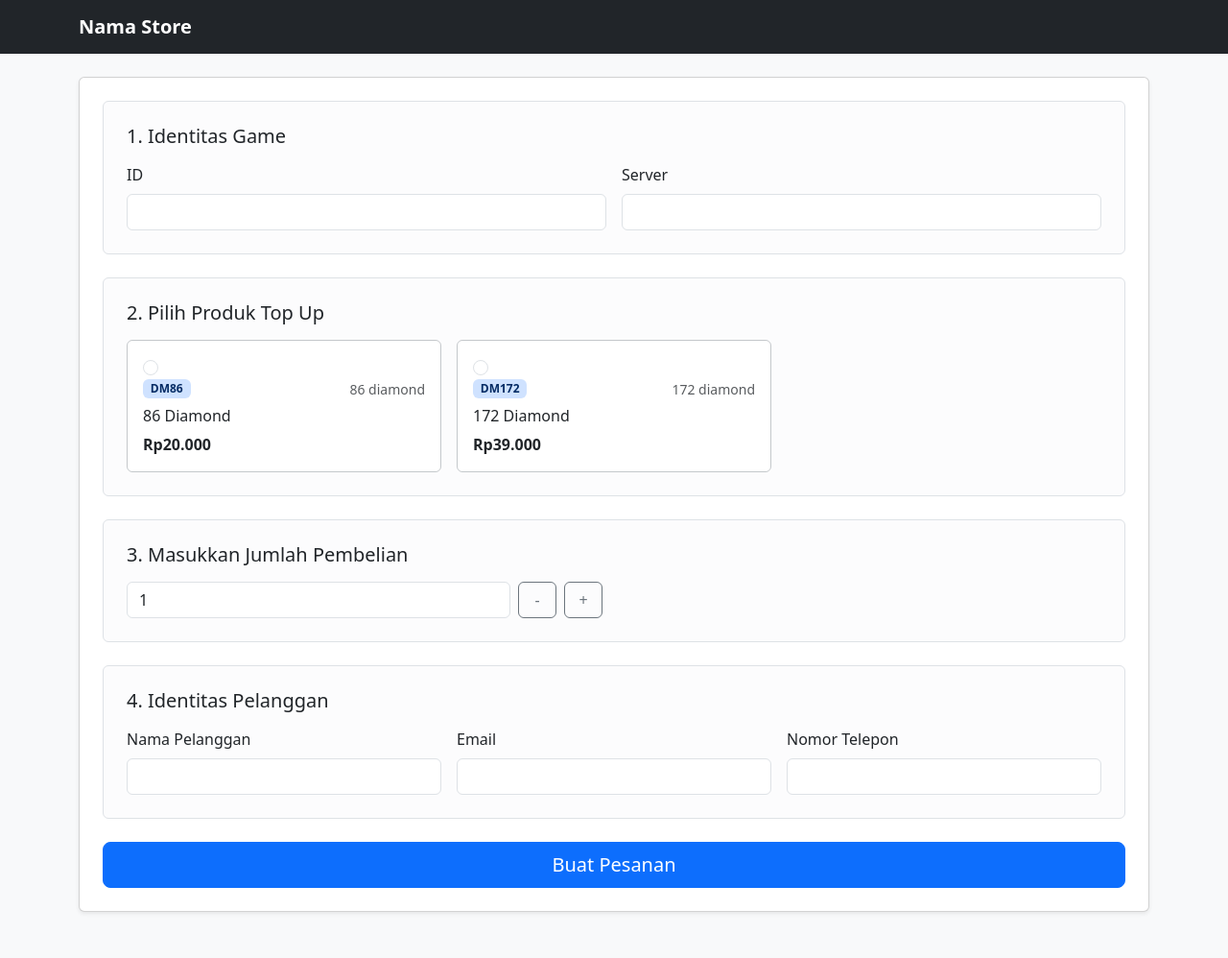
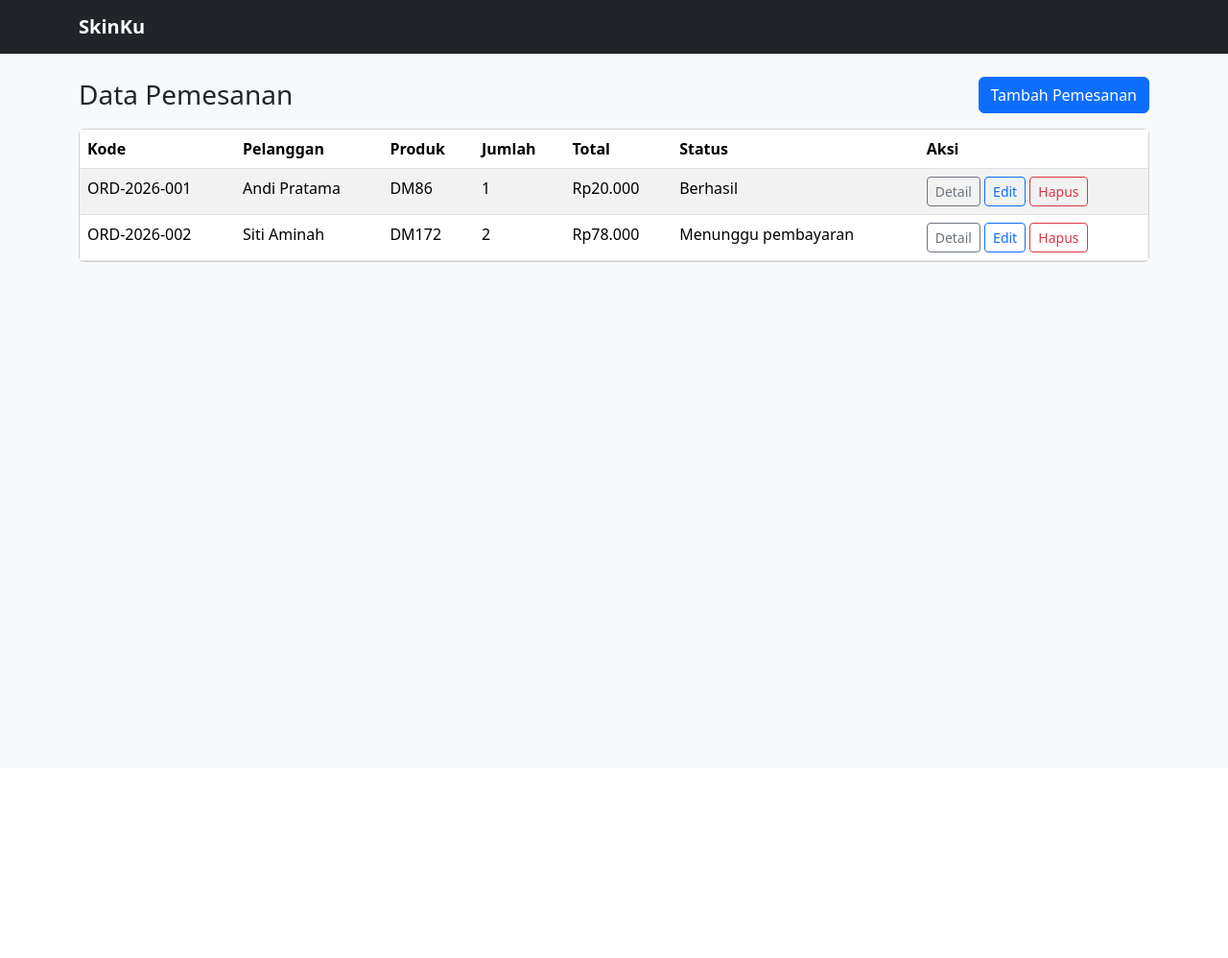
Before and after one commit to RaditttAS/top-up, a Laravel app: page /pemesanan in a window 1280 px wide. Shown: the whole page at 96% size. After the commit the page ends 273 px from the top, so only its background shows below. Run offline with Laravel 12, Linux system fonts and the light colour scheme; data comes from the database, SQL or seed files in the repository.

Commit message:
Modifikasi program

```diff
--- a/app/Http/Controllers/PemesananController.php
+++ b/app/Http/Controllers/PemesananController.php
@@ -25,10 +25,7 @@ class PemesananController extends Controller
     {
         $pemesanan = Pemesanan::with(['pelanggan', 'produkTopUp'])->latest()->get();
 
-        return view('pemesanan.index', array_merge(
-            $this->formData(),
-            compact('pemesanan')
-        ));
+        return view('pemesanan.index', compact('pemesanan'));
     }
 
     public function create(): View
@@ -45,7 +42,14 @@ class PemesananController extends Controller
 
     public function store(Request $request): RedirectResponse
     {
-        return $this->createFromSinglePage($request);
+        $validated = $this->validateOrder($request);
+        $produk = ProdukTopUp::findOrFail($validated['produk_topup_id']);
+        $validated['harga_satuan'] = $produk->harga;
+        $validated['total_harga'] = $produk->harga * $validated['jumlah'];
+
+        Pemesanan::create($validated);
+
+        return redirect()->route('pemesanan.index')->with('success', 'Pemesanan berhasil dibuat.');
     }
 
     public function edit(Pemesanan $pemesanan): View
@@ -56,36 +60,14 @@ class PemesananController extends Controller
         ));
     }
 
-    public function singlePage(): View
+    public function orderForm(): View
     {
-        return view('pemesanan.single-page', $this->formData());
+        return view('pemesanan.order', [
+            'produk' => ProdukTopUp::orderBy('jumlah_diamond')->get(),
+        ]);
     }
 
-    public function singlePageStore(Request $request): RedirectResponse
-    {
-        return $this->createFromSinglePage($request);
-    }
-
-    public function update(Request $request, Pemesanan $pemesanan): RedirectResponse
-    {
-        $validated = $this->validateOrder($request, $pemesanan);
-        $produk = ProdukTopUp::findOrFail($validated['produk_topup_id']);
-        $validated['harga_satuan'] = $produk->harga;
-        $validated['total_harga'] = $produk->harga * $validated['jumlah'];
-
-        $pemesanan->update($validated);
-
-        return redirect()->route('pemesanan.index')->with('success', 'Pemesanan berhasil diperbarui.');
-    }
-
-    public function destroy(Pemesanan $pemesanan): RedirectResponse
-    {
-        $pemesanan->delete();
-
-        return redirect()->route('pemesanan.index')->with('success', 'Pemesanan berhasil dihapus.');
-    }
-
-    private function createFromSinglePage(Request $request): RedirectResponse
+    public function placeOrder(Request $request): RedirectResponse
     {
         $validated = $request->validate([
             'nama' => ['required', 'string', 'max:100'],
@@ -116,7 +98,7 @@ class PemesananController extends Controller
             $orderCode = 'ORD-' . strtoupper(Str::random(8));
         } while (Pemesanan::where('kode_pesanan', $orderCode)->exists());
 
-        $pemesanan = Pemesanan::create([
+        Pemesanan::create([
             'kode_pesanan' => $orderCode,
             'pelanggan_id' => $pelanggan->id,
             'produk_topup_id' => $validated['produk_topup_id'],
@@ -128,7 +110,26 @@ class PemesananController extends Controller
             'status' => 'menunggu_pembayaran',
         ]);
 
-        return redirect()->route('pemesanan.index')->with('success', 'Pemesanan berhasil dibuat.');
+        return redirect()->route('home')->with('success', 'Pemesanan berhasil dibuat.');
+    }
+
+    public function update(Request $request, Pemesanan $pemesanan): RedirectResponse
+    {
+        $validated = $this->validateOrder($request, $pemesanan);
+        $produk = ProdukTopUp::findOrFail($validated['produk_topup_id']);
+        $validated['harga_satuan'] = $produk->harga;
+        $validated['total_harga'] = $produk->harga * $validated['jumlah'];
+
+        $pemesanan->update($validated);
+
+        return redirect()->route('pemesanan.index')->with('success', 'Pemesanan berhasil diperbarui.');
+    }
+
+    public function destroy(Pemesanan $pemesanan): RedirectResponse
+    {
+        $pemesanan->delete();
+
+        return redirect()->route('pemesanan.index')->with('success', 'Pemesanan berhasil dihapus.');
     }
 
     private function formData(): array
--- a/resources/views/layouts/app.blade.php
+++ b/resources/views/layouts/app.blade.php
@@ -8,8 +8,8 @@
 </head>
 <body class="bg-light">
     <nav class="navbar navbar-expand-lg navbar-dark bg-dark">
-        <div class="container">
-            <a class="navbar-brand fw-semibold" href="{{ route('pemesanan.index') }}">Nama Store</a>
+        <div class="container flex-wrap">
+            <a class="navbar-brand fw-semibold" href="{{ route('home') }}">SkinKu</a>
         </div>
     </nav>
     <main class="container py-4">
--- a/resources/views/pemesanan/index.blade.php
+++ b/resources/views/pemesanan/index.blade.php
@@ -1,107 +1,37 @@
 @extends('layouts.app')
 
-@section('title', 'Pemesanan Top Up')
+@section('title', 'Data Pemesanan')
 
 @section('content')
-<div class="card shadow-sm mb-4">
-    <div class="card-body p-4">
-        <form action="{{ route('pemesanan.store') }}" method="POST">
-            @csrf
-
-            <div class="border rounded p-4 mb-4 bg-light-subtle">
-                <h2 class="h5 mb-3">1. Identitas Game</h2>
-                <div class="row g-3">
-                    <div class="col-md-6">
-                        <label class="form-label" for="user_id_game">ID</label>
-                        <input class="form-control @error('user_id_game') is-invalid @enderror" id="user_id_game" name="user_id_game" value="{{ old('user_id_game') }}" maxlength="30" required>
-                        @error('user_id_game')<div class="invalid-feedback">{{ $message }}</div>@enderror
-                    </div>
-                    <div class="col-md-6">
-                        <label class="form-label" for="zone_id_game">Server</label>
-                        <input class="form-control @error('zone_id_game') is-invalid @enderror" id="zone_id_game" name="zone_id_game" value="{{ old('zone_id_game') }}" maxlength="20" required>
-                        @error('zone_id_game')<div class="invalid-feedback">{{ $message }}</div>@enderror
-                    </div>
-                </div>
-            </div>
-
-            <div class="border rounded p-4 mb-4 bg-light-subtle">
-                <h2 class="h5 mb-3">2. Pilih Produk Top Up</h2>
-                @if ($produk->isEmpty())
-                    <div class="form-text">Belum ada produk top up yang tersedia.</div>
-                @else
-                    <div class="row g-3">
-                        @foreach ($produk as $item)
-                            <div class="col-md-6 col-xl-4">
-                                <label class="card h-100 border @error('produk_topup_id') border-danger @else border-secondary-subtle @enderror" style="cursor: pointer;">
-                                    <div class="card-body p-3">
-                                        <input class="form-check-input me-2" type="radio" name="produk_topup_id" value="{{ $item->id }}" @checked(old('produk_topup_id') == $item->id) required>
-                                        <div class="d-flex justify-content-between align-items-start mb-2">
-                                            <span class="badge bg-primary-subtle text-primary-emphasis">{{ $item->kode_produk }}</span>
-                                            <span class="small text-muted">{{ number_format($item->jumlah_diamond, 0, ',', '.') }} diamond</span>
-                                        </div>
-                                        <h3 class="h6 mb-2">{{ number_format($item->jumlah_diamond, 0, ',', '.') }} Diamond</h3>
-                                        <p class="fw-semibold text-dark mb-0">Rp{{ number_format($item->harga, 0, ',', '.') }}</p>
-                                    </div>
-                                </label>
-                            </div>
-                        @endforeach
-                    </div>
-                @endif
-                @error('produk_topup_id')<div class="text-danger small mt-2">{{ $message }}</div>@enderror
-            </div>
-
-            <div class="border rounded p-4 mb-4 bg-light-subtle">
-                <h2 class="h5 mb-3">3. Masukkan Jumlah Pembelian</h2>
-                <div class="row">
-                    <div class="col-md-6">
-                        <div class="d-flex align-items-center gap-2">
-                            <input class="form-control flex-grow-1 @error('jumlah') is-invalid @enderror" id="jumlah" name="jumlah" type="text" inputmode="numeric" pattern="[0-9]+" maxlength="6" value="{{ old('jumlah', 1) }}" required>
-                            <button class="btn btn-outline-secondary flex-shrink-0" style="width: 40px; height: 38px;" type="button" id="jumlah-kurang" aria-label="Kurangi jumlah">-</button>
-                            <button class="btn btn-outline-secondary flex-shrink-0" style="width: 40px; height: 38px;" type="button" id="jumlah-tambah" aria-label="Tambah jumlah">+</button>
-                        </div>
-                        @error('jumlah')<div class="text-danger small mt-1">{{ $message }}</div>@enderror
-                    </div>
-                </div>
-            </div>
-
-            <div class="border rounded p-4 bg-light-subtle">
-                <h2 class="h5 mb-3">4. Identitas Pelanggan</h2>
-                <div class="row g-3">
-                    <div class="col-md-4">
-                        <label class="form-label" for="nama">Nama Pelanggan</label>
-                        <input class="form-control @error('nama') is-invalid @enderror" id="nama" name="nama" value="{{ old('nama') }}" maxlength="100" required>
-                        @error('nama')<div class="invalid-feedback">{{ $message }}</div>@enderror
-                    </div>
-                    <div class="col-md-4">
-                        <label class="form-label" for="email">Email</label>
-                        <input class="form-control @error('email') is-invalid @enderror" id="email" name="email" type="email" value="{{ old('email') }}" maxlength="255" required>
-                        @error('email')<div class="invalid-feedback">{{ $message }}</div>@enderror
-                    </div>
-                    <div class="col-md-4">
-                        <label class="form-label" for="no_telepon">Nomor Telepon</label>
-                        <input class="form-control @error('no_telepon') is-invalid @enderror" id="no_telepon" name="no_telepon" value="{{ old('no_telepon') }}" maxlength="20" required>
-                        @error('no_telepon')<div class="invalid-feedback">{{ $message }}</div>@enderror
-                    </div>
-                </div>
-            </div>
-
-            <div class="mt-4">
-                <button class="btn btn-primary btn-lg w-100" type="submit" @disabled($produk->isEmpty())>Buat Pesanan</button>
-            </div>
-        </form>
-    </div>
+<div class="d-flex justify-content-between align-items-center mb-3">
+    <h1 class="h3 mb-0">Data Pemesanan</h1>
+    <a class="btn btn-primary" href="{{ route('pemesanan.create') }}">Tambah Pemesanan</a>
 </div>
-
-<script>
-    const quantityInput = document.getElementById('jumlah');
-
-    function changeQuantity(amount) {
-        const value = Number.parseInt(quantityInput.value, 10);
-        const current = Number.isFinite(value) ? value : (amount > 0 ? 0 : 1);
-        quantityInput.value = Math.min(100000, Math.max(1, current + amount));
-    }
-
-    document.getElementById('jumlah-kurang').addEventListener('click', () => changeQuantity(-1));
-    document.getElementById('jumlah-tambah').addEventListener('click', () => changeQuantity(1));
-</script>
+<div class="card"><div class="table-responsive">
+    <table class="table table-striped table-hover mb-0">
+        <thead><tr><th>Kode</th><th>Pelanggan</th><th>Produk</th><th>Jumlah</th><th>Total</th><th>Status</th><th>Aksi</th></tr></thead>
+        <tbody>
+        @forelse ($pemesanan as $item)
+            <tr>
+                <td>{{ $item->kode_pesanan }}</td>
+                <td>{{ $item->pelanggan->nama }}</td>
+                <td>{{ $item->produkTopUp->kode_produk }}</td>
+                <td>{{ $item->jumlah }}</td>
+                <td>Rp{{ number_format($item->total_harga, 0, ',', '.') }}</td>
+                <td>{{ ucfirst(str_replace('_', ' ', $item->status)) }}</td>
+                <td class="text-nowrap">
+                    <a class="btn btn-sm btn-outline-secondary" href="{{ route('pemesanan.show', $item) }}">Detail</a>
+                    <a class="btn btn-sm btn-outline-primary" href="{{ route('pemesanan.edit', $item) }}">Edit</a>
+                    <form class="d-inline" action="{{ route('pemesanan.destroy', $item) }}" method="POST" onsubmit="return confirm('Hapus pemesanan ini?')">
+                        @csrf @method('DELETE')
+                        <button class="btn btn-sm btn-outline-danger" type="submit">Hapus</button>
+                    </form>
+                </td>
+            </tr>
+        @empty
+            <tr><td class="text-center text-muted py-4" colspan="7">Belum ada data pemesanan.</td></tr>
+        @endforelse
+        </tbody>
+    </table>
+</div></div>
 @endsection
--- a/routes/web.php
+++ b/routes/web.php
@@ -5,14 +5,10 @@ use App\Http\Controllers\PelangganController;
 use App\Http\Controllers\PemesananController;
 use App\Http\Controllers\ProdukTopUpController;
 
-Route::get('/', function () {
-    return redirect()->route('pemesanan.index');
-});
+Route::redirect('/', '/skinku');
+Route::get('/skinku', [PemesananController::class, 'orderForm'])->name('home');
+Route::post('pesan', [PemesananController::class, 'placeOrder'])->name('pemesanan.place');
 
-Route::get('pemesanan', [PemesananController::class, 'index'])->name('pemesanan.index');
-Route::post('pemesanan', [PemesananController::class, 'store'])->name('pemesanan.store');
-Route::get('pemesanan/single-page', [PemesananController::class, 'singlePage'])->name('pemesanan.single');
-Route::post('pemesanan/single-page', [PemesananController::class, 'singlePageStore'])->name('pemesanan.single.store');
-
-// CRUD hanya dipusatkan pada tabel pemesanan.
-// Pengelolaan pelanggan dan produk dilakukan melalui form pada halaman pemesanan.
+Route::resource('pemesanan', PemesananController::class);
+Route::resource('pelanggan', PelangganController::class);
+Route::resource('produk-topup', ProdukTopUpController::class);
```
Also changed, not shown: resources/views/pemesanan/order.blade.php (added, +107 -0 lines), resources/views/pemesanan/single-page.blade.php (deleted, +0 -107 lines), tests/Feature/TopUpCrudTest.php (+83 -8 lines), README.md.
